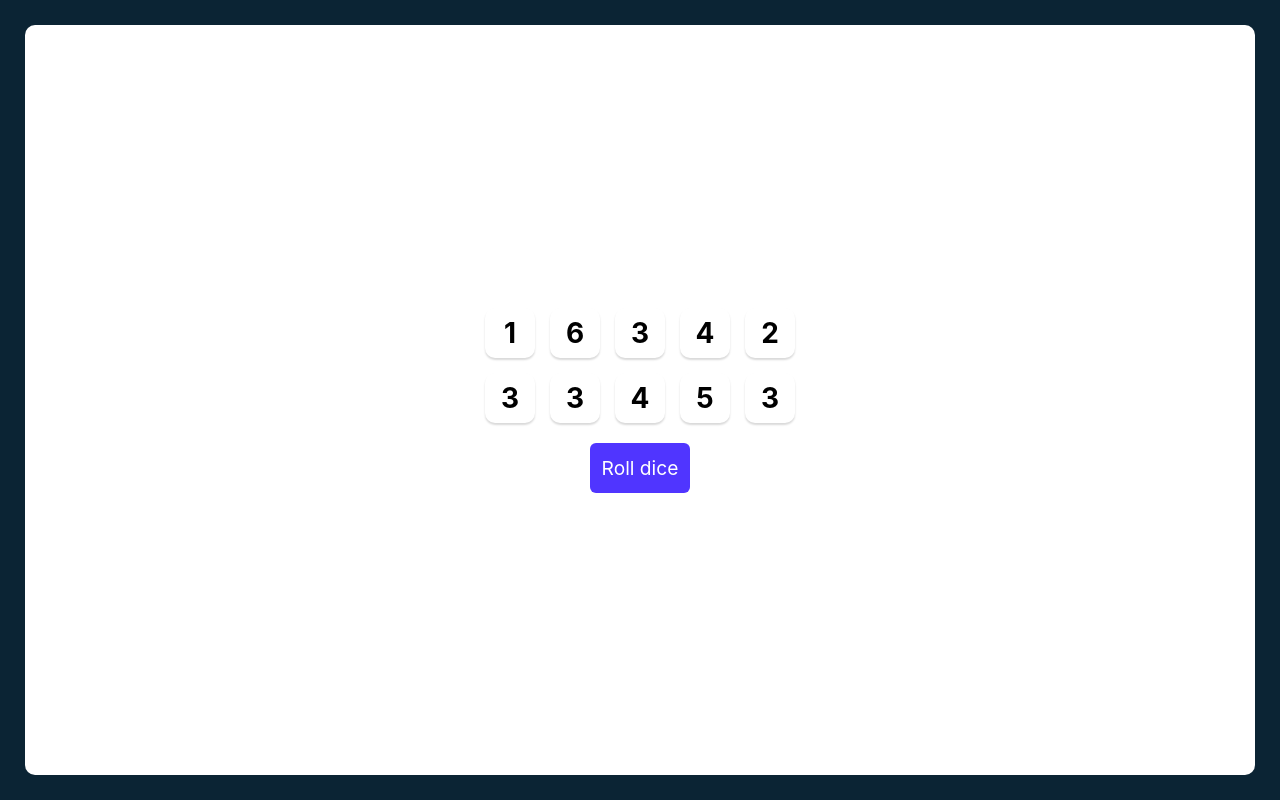
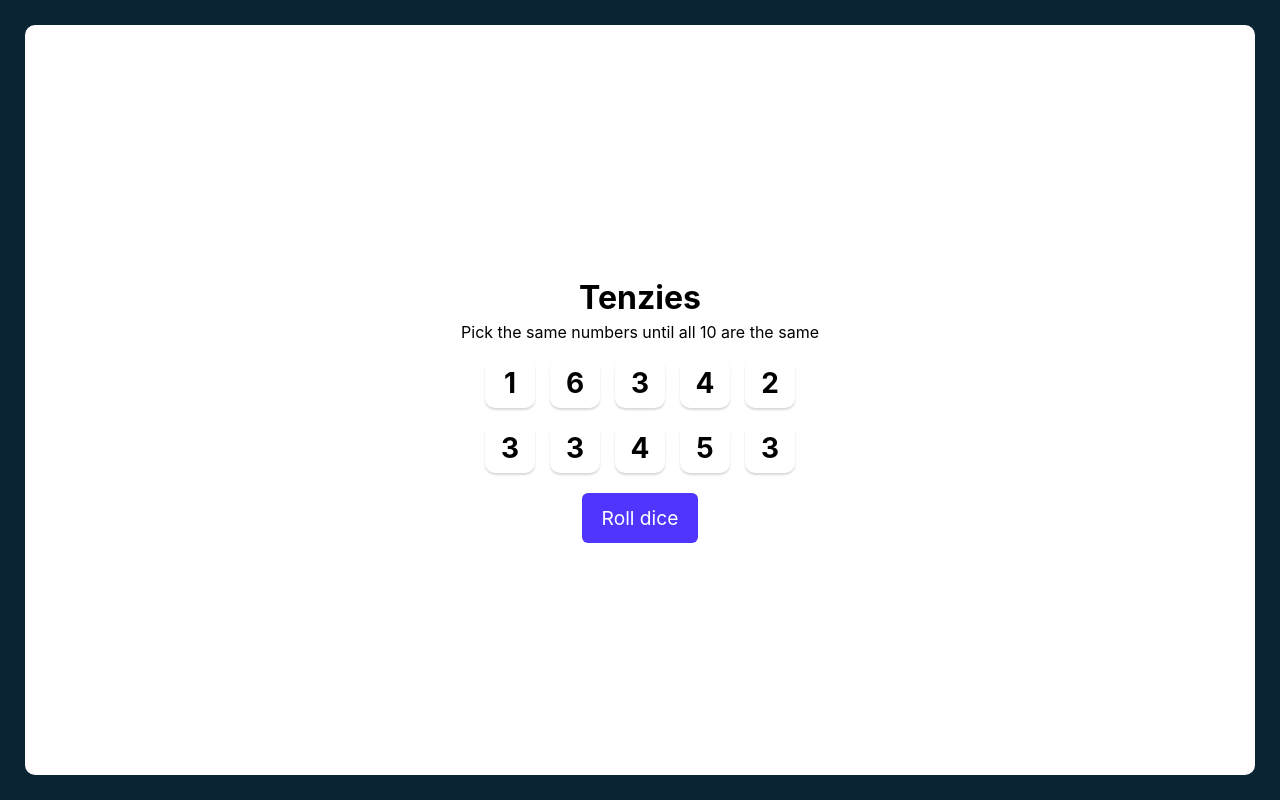
Before and after one commit to Veektaw/tenzies, a React (Vite) app: page / in a window 1280 px wide. Built offline with nearby package versions, Linux system fonts and the light colour scheme.

Commit message:
Added ability to win a game

```diff
--- a/src/App.css
+++ b/src/App.css
@@ -31,6 +31,17 @@ main {
   align-items: center;
 }
 
+.title {
+  margin-bottom: 0px;
+}
+
+.instructions {
+  margin-top: 5px;
+  text-align: center;
+  display: flex;
+  justify-content: center;
+}
+
 .dice-container {
   display: grid;
   grid-template: auto auto / repeat(5, 1fr);
@@ -56,7 +67,9 @@ button {
 
 button.roll-dice-button {
   height: 50px;
-  width: 100px;
+  white-space: nowrap;
+  width: auto;
+  padding: 5px 20px;
   border: none;
   border-radius: 6px;
   background-color: #5035FF;
--- a/src/button.jsx
+++ b/src/button.jsx
@@ -1,7 +1,7 @@
 export default function RollButton(props) {
   return (
     <button className="roll-dice-button" onClick={props.rollDice}>
-      Roll dice
+      {props.gameWon ? "New game" : "Roll dice"}
     </button>
   );
 }
--- a/src/main.jsx
+++ b/src/main.jsx
@@ -3,6 +3,7 @@ import "./App.css";
 import Die from "./dice";
 import { nanoid } from "nanoid";
 import RollButton from "./button";
+import Title from "./title";
 
 export default function App() {
   const [dice, setDice] = React.useState(generateNewDice());
@@ -27,8 +28,18 @@ export default function App() {
     });
   }
 
+  const gameWon =
+    dice.every((die) => die.isHeld) &&
+    dice.every((die) => die.value === dice[0].value);
+
+  console.log(gameWon);
+
   function rollDice() {
-    setDice(generateNewDice());
+    setDice((oldDice) =>
+      oldDice.map((die) =>
+        die.isHeld ? die : { ...die, value: Math.ceil(Math.random() * 6) }
+      )
+    );
   }
   const diceElements = dice.map((diceObject) => (
     <Die
@@ -41,8 +52,9 @@ export default function App() {
 
   return (
     <main>
+      <Title />
       <div className="dice-container">{diceElements}</div>
-      <RollButton rollDice={rollDice} />
+      <RollButton rollDice={rollDice} gameWon={gameWon} />
     </main>
   );
 }
--- /dev/null
+++ b/src/title.jsx
@@ -0,0 +1,10 @@
+export default function Title() {
+  return (
+    <>
+      <h1 className="title">Tenzies</h1>
+      <p className="instructions">
+        Pick the same numbers until all 10 are the same
+      </p>
+    </>
+  );
+}
```
